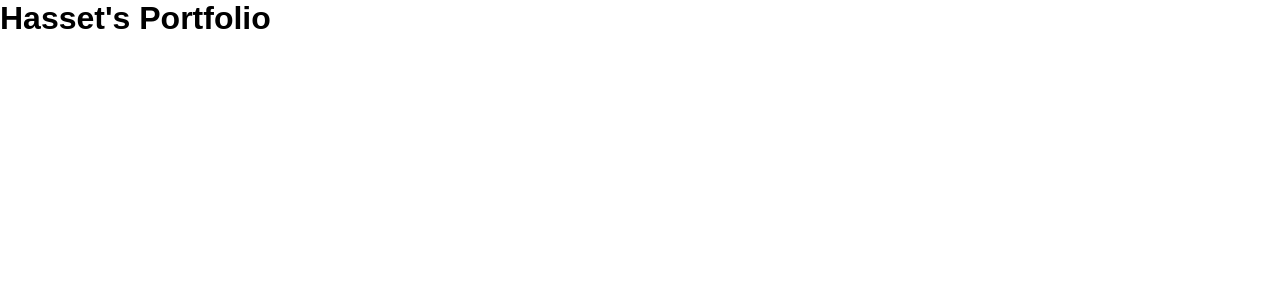
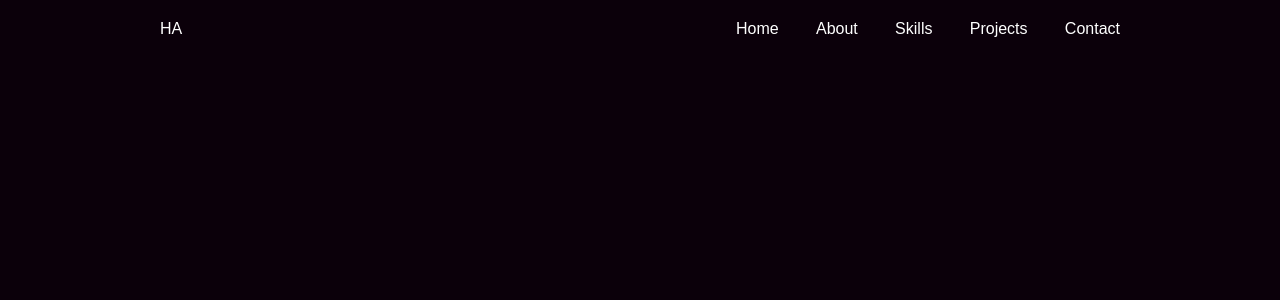
Before and after one commit to Hassetam/Portfolio-React, a React (Vite) app: page / in a window 1280 px wide. Shown: the top 300 px of the page. Built offline with nearby package versions, Linux system fonts and the light colour scheme.

Commit message:
Initial Content of Navbar component.

```diff
--- a/src/App.jsx
+++ b/src/App.jsx
@@ -1,9 +1,9 @@
+import { use } from "react";
+import Navbar from "./components/Navbar";
 
 function App() {
   return (
-    <div>
-      <h1>Hasset's Portfolio</h1>
-    </div>
+    Navbar()
   );
 }
 
--- a/src/components/Navbar.jsx
+++ b/src/components/Navbar.jsx
@@ -0,0 +1,26 @@
+import '../styles/Navbar.css';
+
+function Navbar() {
+return(
+    <header>
+        <div className="logo">
+                HA
+        </div>
+
+        <nav id="navbar">
+
+            <ul>
+                <li><a href="#hero">Home</a></li>
+                <li><a href="#about">About</a></li>
+                <li><a href="#skills">Skills</a></li>
+                <li><a href="#projects">Projects</a></li>
+                <li><a href="#contact">Contact</a></li>
+            </ul>
+
+        </nav>
+
+    </header>
+)
+}
+
+export default Navbar;
--- /dev/null
+++ b/src/styles/Navbar.css
@@ -0,0 +1,33 @@
+*{
+    background-color: rgb(11, 0, 10);
+    color: white;
+}
+
+header{
+   display: flex;
+   justify-content: space-around;
+   height: 40px;
+   margin-top: 20px;
+}
+
+.logo{
+    width: 20%;
+}
+
+nav{
+    width: 30%;
+}
+
+ul{
+    display: flex;
+    justify-content: space-between;
+    list-style: none;
+}
+
+a{
+    text-decoration:none;
+}
+
+a:hover{
+    text-decoration: underline;
+}
```
Also changed, not shown: src/data.js (added).
